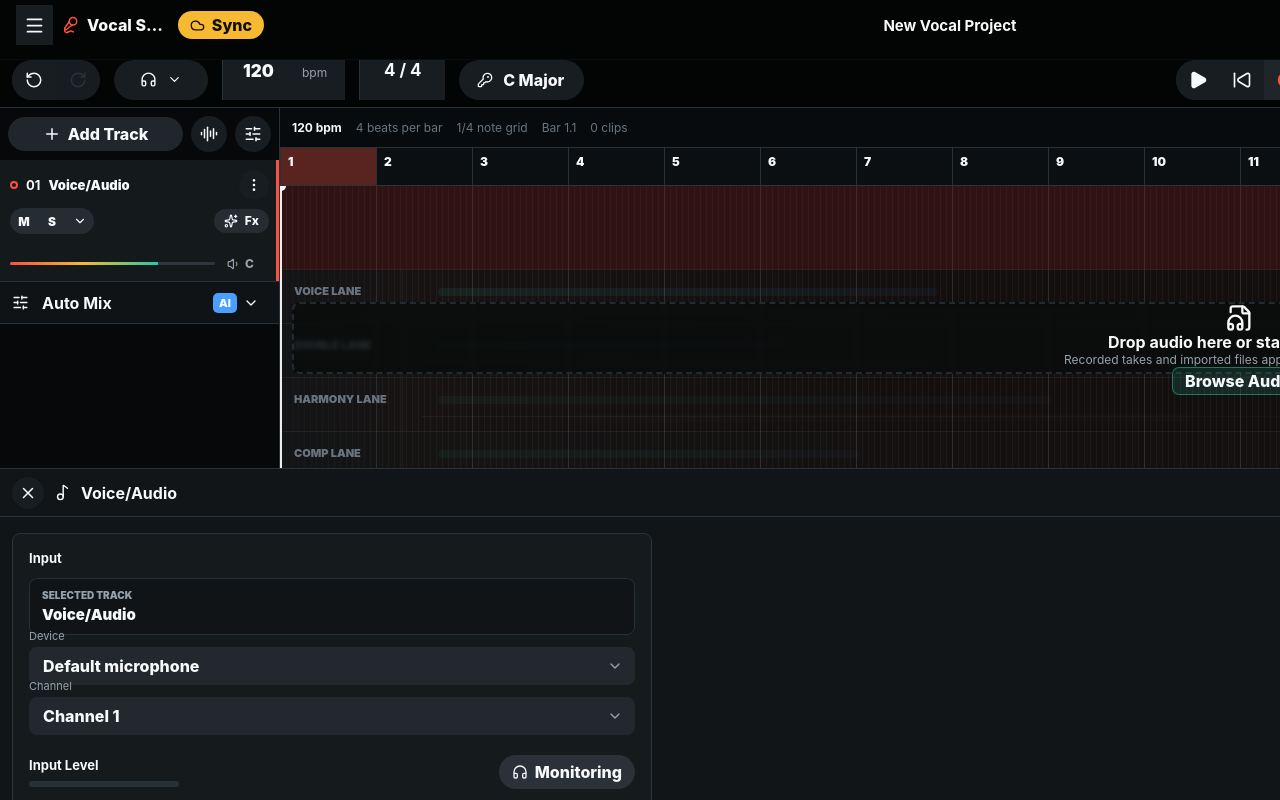
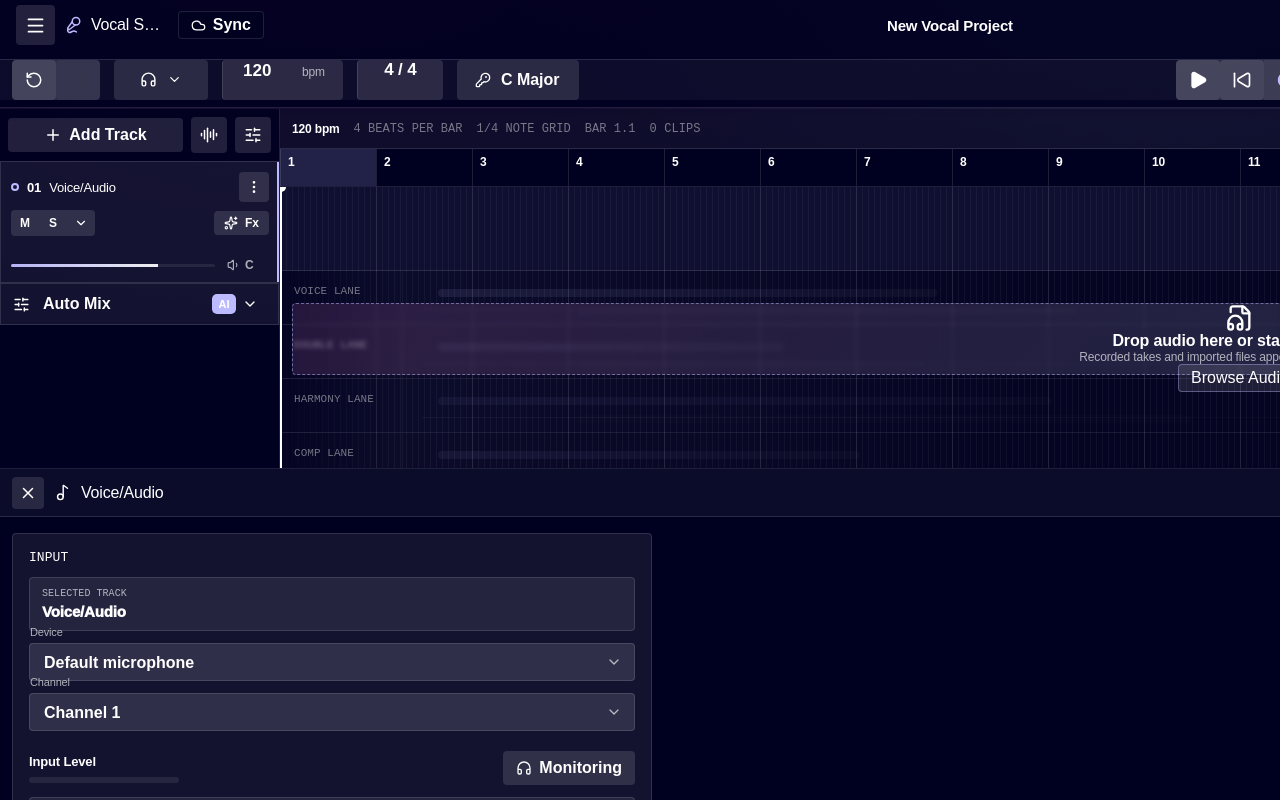
Before and after one commit to kimyounggaur/Vocal_Recording, a React (Vite) app: page / in a window 1280 px wide. Shown: the top 800 px of the page. Built offline with nearby package versions, Linux system fonts and the light colour scheme.

Commit message:
Apply Together AI inspired styling

```diff
--- a/src/styles.css
+++ b/src/styles.css
@@ -1,22 +1,28 @@
 :root {
   color-scheme: dark;
-  --bg: #07090a;
-  --panel: #111518;
-  --panel-soft: #171d21;
-  --panel-strong: #20262c;
-  --line: #2a3239;
-  --line-soft: rgba(255, 255, 255, 0.07);
-  --text: #f7f9fb;
-  --muted: #94a2ad;
-  --quiet: #687581;
-  --accent: #ff4f3f;
-  --accent-2: #2ac7a5;
-  --yellow: #f6b932;
-  --blue: #4b9fff;
-  --lane: #100c0c;
-  --lane-red: rgba(142, 45, 40, 0.24);
+  --bg: #010120;
+  --panel: rgba(255, 255, 255, 0.08);
+  --panel-soft: rgba(255, 255, 255, 0.08);
+  --panel-strong: rgba(255, 255, 255, 0.14);
+  --line: rgba(255, 255, 255, 0.12);
+  --line-soft: rgba(255, 255, 255, 0.08);
+  --text: #ffffff;
+  --muted: rgba(255, 255, 255, 0.66);
+  --quiet: rgba(255, 255, 255, 0.44);
+  --accent: #bdbbff;
+  --accent-2: #bdbbff;
+  --yellow: #bdbbff;
+  --blue: #bdbbff;
+  --lane: rgba(255, 255, 255, 0.035);
+  --lane-red: rgba(189, 187, 255, 0.08);
+  --brand-magenta: #ef2cc1;
+  --brand-orange: #fc4c02;
+  --dark-blue: #010120;
+  --glass-light: rgba(255, 255, 255, 0.12);
+  --glass-quiet: rgba(255, 255, 255, 0.06);
+  --blue-shadow: rgba(1, 1, 32, 0.1) 0 4px 10px;
   font-family:
-    Inter, ui-sans-serif, system-ui, -apple-system, BlinkMacSystemFont, "Segoe UI",
+    Arial, ui-sans-serif, system-ui, -apple-system, BlinkMacSystemFont, "Segoe UI",
     sans-serif;
 }
 
@@ -31,6 +37,8 @@ body {
   overflow: auto;
   background: var(--bg);
   color: var(--text);
+  font-weight: 400;
+  letter-spacing: -0.16px;
 }
 
 button,
@@ -3418,3 +3426,363 @@ select {
     width: 1900px;
   }
 }
+
+/* Together AI inspired product skin */
+.daw-shell {
+  background:
+    radial-gradient(ellipse at 18% -10%, rgba(239, 44, 193, 0.14), transparent 34%),
+    radial-gradient(ellipse at 56% -16%, rgba(189, 187, 255, 0.18), transparent 38%),
+    radial-gradient(ellipse at 84% -8%, rgba(130, 170, 255, 0.12), transparent 34%),
+    var(--dark-blue);
+}
+
+.topbar,
+.sidebar,
+.timeline,
+.bottom-panel {
+  background: rgba(1, 1, 32, 0.86);
+}
+
+.topbar {
+  border-bottom: 1px solid var(--line);
+  box-shadow: var(--blue-shadow);
+}
+
+.toolbar-row,
+.timeline-tools,
+.panel-header {
+  background: rgba(255, 255, 255, 0.045);
+  border-color: var(--line);
+}
+
+.app-mark {
+  color: var(--accent);
+}
+
+.app-name,
+.project-title,
+.panel-title strong,
+.track-card-header span,
+.section-title,
+.effect-chain > strong,
+.effect-macro-strip > strong {
+  font-weight: 500;
+  letter-spacing: -0.18px;
+}
+
+.save-state small,
+.section-title,
+.record-track-summary span,
+.record-state-grid strong,
+.effect-chain-button em,
+.effect-chain-button small,
+.timeline-status span,
+.lane-row-label,
+.compact-label,
+.amount-scale small,
+.effect-macro-strip > strong,
+.effect-chain > strong {
+  font-family: "Courier New", Consolas, monospace;
+  font-weight: 500;
+  letter-spacing: 0.055px;
+  text-transform: uppercase;
+}
+
+.upgrade-button,
+.primary-pill,
+.add-track-button,
+.fx-pill,
+.auto-detect-button,
+.monitoring-row button,
+.panel-tabs button,
+.icon-button,
+.mini-icon-button,
+.round-tool,
+.close-panel,
+.metronome-button,
+.key-chip,
+.mastering-chip,
+.tempo-chip,
+.undo-redo,
+.transport-buttons,
+.track-toggles,
+.record-action,
+.drop-zone button,
+.effect-chain-button,
+.effect-toggle,
+.power-toggle,
+.toggle,
+.select-field,
+.input-alert,
+.record-track-summary,
+.record-state-grid span,
+.pitch-card,
+.input-section,
+.effect-chain,
+.effect-macro-strip,
+.mixer-strip,
+.audio-clip,
+.drop-zone {
+  border-radius: 4px;
+}
+
+.pitch-card,
+.input-section,
+.effect-chain,
+.effect-macro-strip,
+.track-card,
+.automation-row,
+.mixer-strip,
+.drop-zone,
+.audio-clip,
+.record-track-summary,
+.record-state-grid span,
+.select-field,
+.input-alert {
+  border: 1px solid var(--line);
+  background: rgba(255, 255, 255, 0.075);
+  box-shadow: none;
+}
+
+.icon-button,
+.mini-icon-button,
+.round-tool,
+.close-panel,
+.metronome-button,
+.key-chip,
+.mastering-chip,
+.tempo-chip,
+.undo-redo,
+.transport-buttons,
+.track-toggles,
+.primary-pill,
+.add-track-button,
+.fx-pill,
+.auto-detect-button,
+.monitoring-row button,
+.panel-tabs button,
+.select-field,
+.record-state-grid span {
+  background: var(--glass-light);
+  color: var(--text);
+}
+
+.icon-button:hover,
+.mini-icon-button:hover,
+.round-tool:hover,
+.close-panel:hover,
+.metronome-button:hover,
+.key-chip:hover,
+.mastering-chip:hover,
+.panel-tabs button:hover,
+.effect-chain-button:hover,
+.drop-zone button:hover,
+.record-action:not(:disabled):hover {
+  background: rgba(255, 255, 255, 0.16);
+}
+
+.upgrade-button {
+  background: var(--dark-blue);
+  color: var(--text);
+  border: 1px solid var(--line);
+}
+
+.primary-pill {
+  background: #ffffff;
+  color: var(--dark-blue);
+  border: 1px solid rgba(255, 255, 255, 0.2);
+}
+
+.panel-tabs button.is-active,
+.effect-chain-button.is-selected,
+.toggle.is-on,
+.monitoring-row button.is-active,
+.key-grid button.is-selected,
+.preset-button.is-selected {
+  color: #ffffff;
+  border-color: rgba(189, 187, 255, 0.64);
+  background: rgba(189, 187, 255, 0.16);
+  box-shadow: inset 0 0 0 1px rgba(189, 187, 255, 0.12);
+}
+
+.record-button {
+  color: var(--accent);
+  background: rgba(255, 255, 255, 0.08);
+}
+
+.record-button:hover,
+.record-button.is-active {
+  background: rgba(189, 187, 255, 0.18);
+  box-shadow: inset 0 0 0 1px rgba(189, 187, 255, 0.38);
+}
+
+.record-action {
+  background:
+    linear-gradient(135deg, rgba(239, 44, 193, 0.22), rgba(189, 187, 255, 0.2), rgba(130, 170, 255, 0.14)),
+    rgba(255, 255, 255, 0.1);
+  border: 1px solid rgba(189, 187, 255, 0.34);
+  box-shadow: var(--blue-shadow);
+}
+
+.record-action span {
+  background: #ffffff;
+  box-shadow: 0 0 0 4px rgba(189, 187, 255, 0.16);
+}
+
+.record-action.is-recording {
+  background:
+    linear-gradient(135deg, rgba(239, 44, 193, 0.3), rgba(252, 76, 2, 0.22)),
+    rgba(255, 255, 255, 0.1);
+}
+
+.input-meter,
+.track-meter {
+  background: rgba(255, 255, 255, 0.08);
+}
+
+.track-meter i,
+.input-meter i {
+  background: linear-gradient(90deg, rgba(189, 187, 255, 0.95), rgba(255, 255, 255, 0.92));
+}
+
+.workspace-grid {
+  border-top: 1px solid rgba(255, 255, 255, 0.04);
+}
+
+.sidebar {
+  border-right: 1px solid var(--line);
+}
+
+.track-card {
+  border-right: 0;
+  border-bottom: 1px solid var(--line);
+}
+
+.track-card.is-selected::after {
+  width: 2px;
+  background: var(--accent);
+}
+
+.record-dot {
+  border-color: var(--accent);
+}
+
+.timeline {
+  background: rgba(1, 1, 32, 0.72);
+}
+
+.timeline-scroll,
+.ruler,
+.arrangement {
+  background: rgba(1, 1, 32, 0.58);
+}
+
+.ruler,
+.bar-label,
+.record-region {
+  border-color: var(--line);
+}
+
+.bar-label.is-current {
+  color: #ffffff;
+  background: rgba(189, 187, 255, 0.18);
+}
+
+.grid-line {
+  border-left-color: rgba(255, 255, 255, 0.045);
+}
+
+.grid-line.is-bar {
+  border-left-color: rgba(255, 255, 255, 0.12);
+}
+
+.lane-row {
+  border-bottom-color: rgba(255, 255, 255, 0.08);
+  background:
+    linear-gradient(90deg, rgba(189, 187, 255, 0.04), transparent 40%),
+    rgba(255, 255, 255, 0.02);
+}
+
+.lane-row:nth-child(even) {
+  background:
+    linear-gradient(90deg, rgba(255, 255, 255, 0.035), transparent 38%),
+    rgba(255, 255, 255, 0.015);
+}
+
+.lane-row::before {
+  border-right-color: rgba(255, 255, 255, 0.08);
+  background: linear-gradient(90deg, rgba(1, 1, 32, 0.74), rgba(1, 1, 32, 0));
+}
+
+.lane-row-activity {
+  border-radius: 4px;
+  background: linear-gradient(90deg, rgba(189, 187, 255, 0.24), rgba(255, 255, 255, 0.08));
+}
+
+.drop-zone {
+  border: 1px dashed rgba(189, 187, 255, 0.5);
+  background:
+    linear-gradient(135deg, rgba(239, 44, 193, 0.08), rgba(189, 187, 255, 0.08), rgba(130, 170, 255, 0.06)),
+    rgba(255, 255, 255, 0.06);
+}
+
+.drop-zone button {
+  border: 1px solid rgba(189, 187, 255, 0.38);
+  background: rgba(255, 255, 255, 0.1);
+  font-weight: 500;
+}
+
+.audio-clip {
+  border-color: rgba(189, 187, 255, 0.62);
+  background:
+    linear-gradient(135deg, rgba(189, 187, 255, 0.18), rgba(255, 255, 255, 0.08)),
+    rgba(1, 1, 32, 0.8);
+  box-shadow: var(--blue-shadow);
+}
+
+.audio-clip:hover,
+.audio-clip.is-selected {
+  border-color: #ffffff;
+  box-shadow:
+    0 0 0 2px rgba(189, 187, 255, 0.22),
+    var(--blue-shadow);
+}
+
+.playhead,
+.playhead span {
+  background: #ffffff;
+}
+
+.key-grid button,
+.preset-button,
+.compact-label select {
+  border: 1px solid var(--line);
+  border-radius: 4px;
+  background: rgba(255, 255, 255, 0.08);
+  color: var(--muted);
+}
+
+.large-knob,
+.knob,
+.compressor-knob,
+.hardware-knob,
+.plate-knob,
+.tube-comp-knob,
+.rack-trim-knob {
+  filter: saturate(0.72) hue-rotate(16deg);
+}
+
+.effect-chain-led.is-on,
+.power-toggle.is-on,
+.rack-led.is-on {
+  background: var(--accent);
+  box-shadow: 0 0 10px rgba(189, 187, 255, 0.5);
+}
+
+.h-delay-panel,
+.plate-reverb-panel,
+.tube-compressor-panel,
+.analog-eq-panel {
+  border-radius: 8px;
+  box-shadow: var(--blue-shadow);
+}
```
